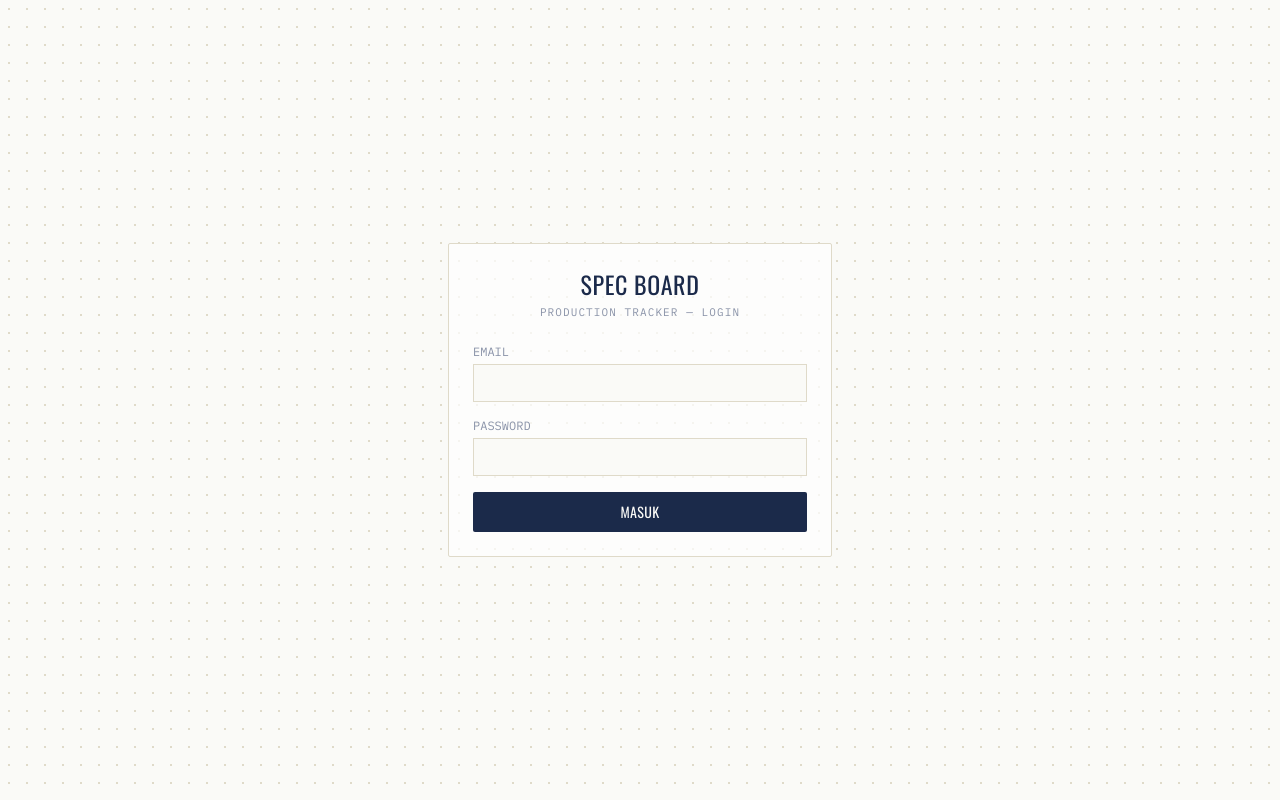
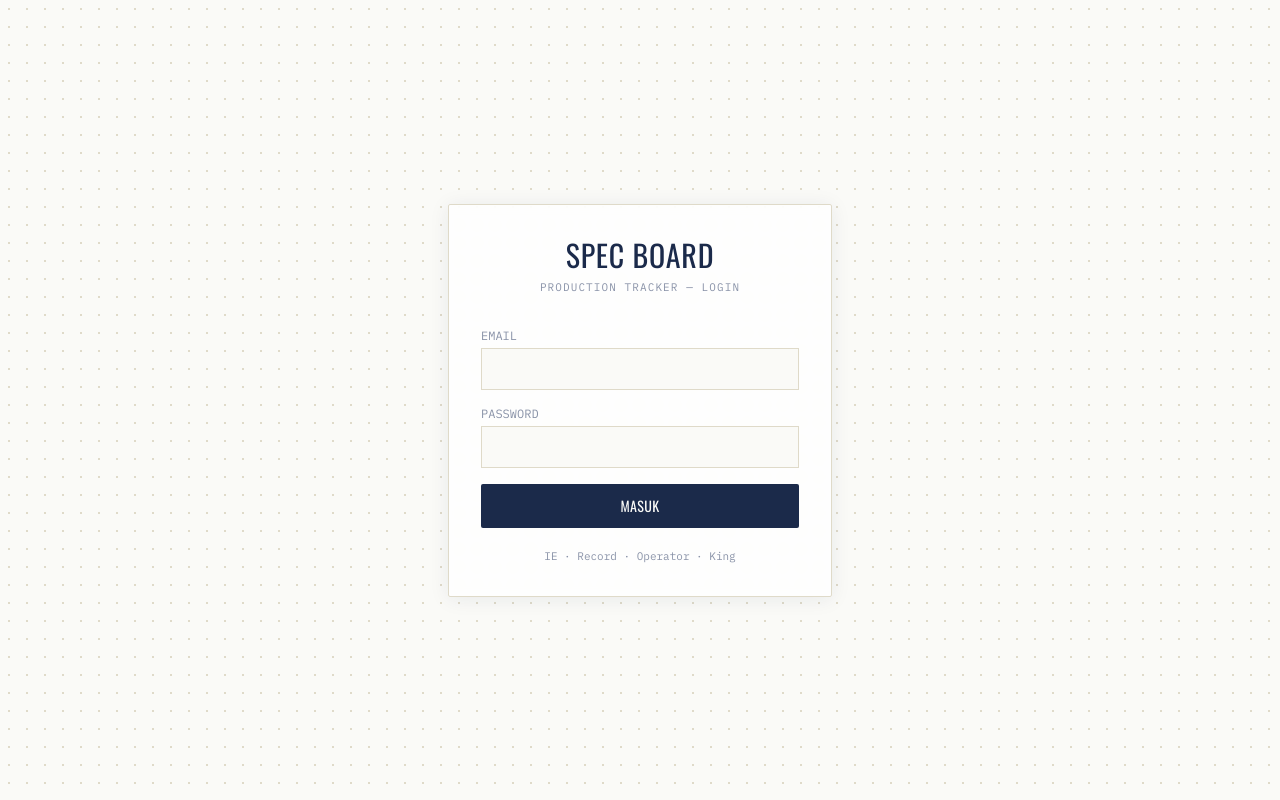
Before and after one commit to Rz152136/Tracking-system, a React (Vite) app: page / in a window 1280 px wide. Built offline with nearby package versions, Linux system fonts and the light colour scheme; no server answers; the database is empty.

Commit message:
Enhance Login component styles and animations
Updated the login component with enhanced styles and animations. Adjusted input padding and button styles for improved UI.

```diff
--- a/src/components/Login.jsx
+++ b/src/components/Login.jsx
@@ -22,14 +22,74 @@ export default function Login() {
   }
 
   return (
-    <div className="min-h-screen flex items-center justify-center p-5">
+    <div className="relative min-h-screen overflow-hidden flex items-center justify-center p-5">
+      <style>{`
+        @keyframes curtainLeft {
+          0%   { transform: translateX(0); }
+          100% { transform: translateX(-100%); }
+        }
+        @keyframes curtainRight {
+          0%   { transform: translateX(0); }
+          100% { transform: translateX(100%); }
+        }
+        @keyframes cardReveal {
+          0%   { opacity: 0; transform: translateY(14px) scale(0.98); }
+          100% { opacity: 1; transform: translateY(0) scale(1); }
+        }
+        .curtain-panel-left {
+          animation: curtainLeft 0.9s cubic-bezier(0.65, 0, 0.35, 1) 0.55s forwards;
+        }
+        .curtain-panel-right {
+          animation: curtainRight 0.9s cubic-bezier(0.65, 0, 0.35, 1) 0.55s forwards;
+        }
+        .login-card {
+          animation: cardReveal 0.6s ease-out 1s forwards;
+          opacity: 0;
+        }
+      `}</style>
+
+      {/* Panel kain kiri & kanan — bergaya placket kemeja, terbuka saat halaman dimuat */}
+      <div className="pointer-events-none fixed inset-0 z-20 flex">
+        <div
+          className="curtain-panel-left relative w-1/2 h-full bg-ink flex items-center justify-end pr-1 sm:pr-2"
+          style={{
+            backgroundImage:
+              'radial-gradient(circle, rgba(250,250,247,0.08) 1px, transparent 1px)',
+            backgroundSize: '16px 16px',
+          }}
+        >
+          <span className="font-display text-paper/90 text-lg sm:text-2xl tracking-widest uppercase">
+            Spec
+          </span>
+          <div className="absolute right-0 top-0 h-full w-px border-r-2 border-dashed border-paper/30" />
+          <Button style={{ top: '30%' }} />
+          <Button style={{ top: '50%' }} />
+          <Button style={{ top: '70%' }} />
+        </div>
+        <div
+          className="curtain-panel-right relative w-1/2 h-full bg-ink flex items-center justify-start pl-1 sm:pl-2"
+          style={{
+            backgroundImage:
+              'radial-gradient(circle, rgba(250,250,247,0.08) 1px, transparent 1px)',
+            backgroundSize: '16px 16px',
+          }}
+        >
+          <span className="font-display text-paper/90 text-lg sm:text-2xl tracking-widest uppercase">
+            Board
+          </span>
+        </div>
+      </div>
+
+      {/* Kartu login */}
       <form
         onSubmit={handleSubmit}
-        className="w-full max-w-sm bg-white/70 border border-paperLine rounded-sm p-6"
+        className="login-card relative z-10 w-full max-w-sm bg-white/80 backdrop-blur-sm border border-paperLine rounded-sm p-6 sm:p-8 shadow-[0_2px_20px_rgba(27,42,74,0.08)]"
       >
-        <div className="text-center mb-6">
-          <div className="font-display text-2xl tracking-wide text-ink">SPEC BOARD</div>
-          <div className="text-[11px] font-mono text-inkFaint mt-1 tracking-widest uppercase">
+        <div className="text-center mb-6 sm:mb-8">
+          <div className="font-display text-2xl sm:text-3xl tracking-wide text-ink">
+            SPEC BOARD
+          </div>
+          <div className="text-[10px] sm:text-[11px] font-mono text-inkFaint mt-1.5 tracking-widest uppercase">
             Production Tracker — Login
           </div>
         </div>
@@ -39,7 +99,7 @@ export default function Login() {
           type="email"
           value={email}
           onChange={(e) => setEmail(e.target.value)}
-          className="w-full border border-paperLine bg-paper px-3 py-2 text-sm font-mono mb-4 focus:outline-none focus:ring-2 focus:ring-ink/30"
+          className="w-full border border-paperLine bg-paper px-3 py-2.5 text-sm font-mono mb-4 focus:outline-none focus:ring-2 focus:ring-ink/30"
           required
           autoComplete="username"
         />
@@ -49,7 +109,7 @@ export default function Login() {
           type="password"
           value={password}
           onChange={(e) => setPassword(e.target.value)}
-          className="w-full border border-paperLine bg-paper px-3 py-2 text-sm font-mono mb-4 focus:outline-none focus:ring-2 focus:ring-ink/30"
+          className="w-full border border-paperLine bg-paper px-3 py-2.5 text-sm font-mono mb-4 focus:outline-none focus:ring-2 focus:ring-ink/30"
           required
           autoComplete="current-password"
         />
@@ -59,11 +119,25 @@ export default function Login() {
         <button
           type="submit"
           disabled={submitting}
-          className="w-full bg-ink text-paper font-display uppercase tracking-wide text-sm px-5 py-2.5 rounded-sm hover:bg-ink/90 disabled:opacity-50"
+          className="w-full bg-ink text-paper font-display uppercase tracking-wide text-sm px-5 py-3 rounded-sm hover:bg-ink/90 active:scale-[0.99] transition disabled:opacity-50"
         >
           {submitting ? 'Masuk…' : 'Masuk'}
         </button>
+
+        <p className="text-center text-[11px] font-mono text-inkFaint mt-5">
+          IE · Record · Operator · King
+        </p>
       </form>
     </div>
   )
 }
+
+function Button({ style }) {
+  return (
+    <span
+      className="absolute right-[-3px] w-1.5 h-1.5 rounded-full bg-paper/40"
+      style={style}
+      aria-hidden="true"
+    />
+  )
+}
```
